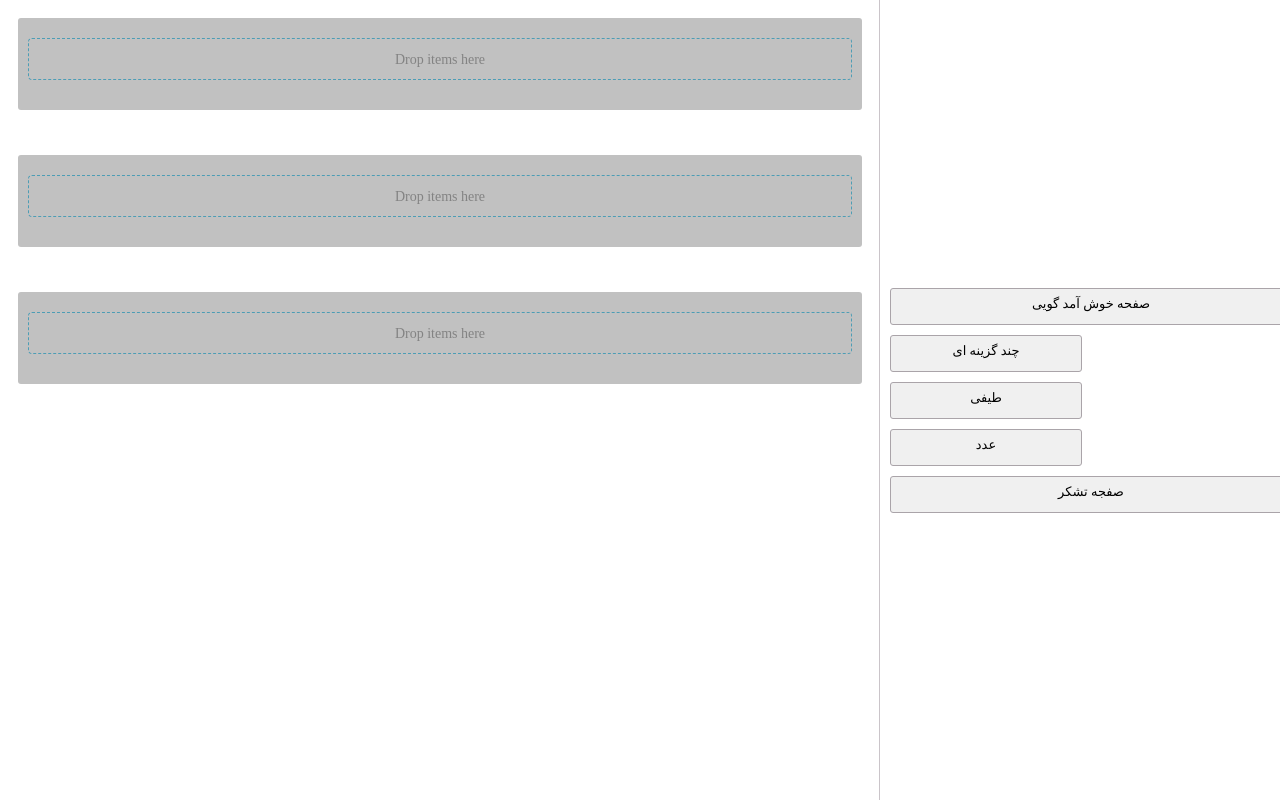
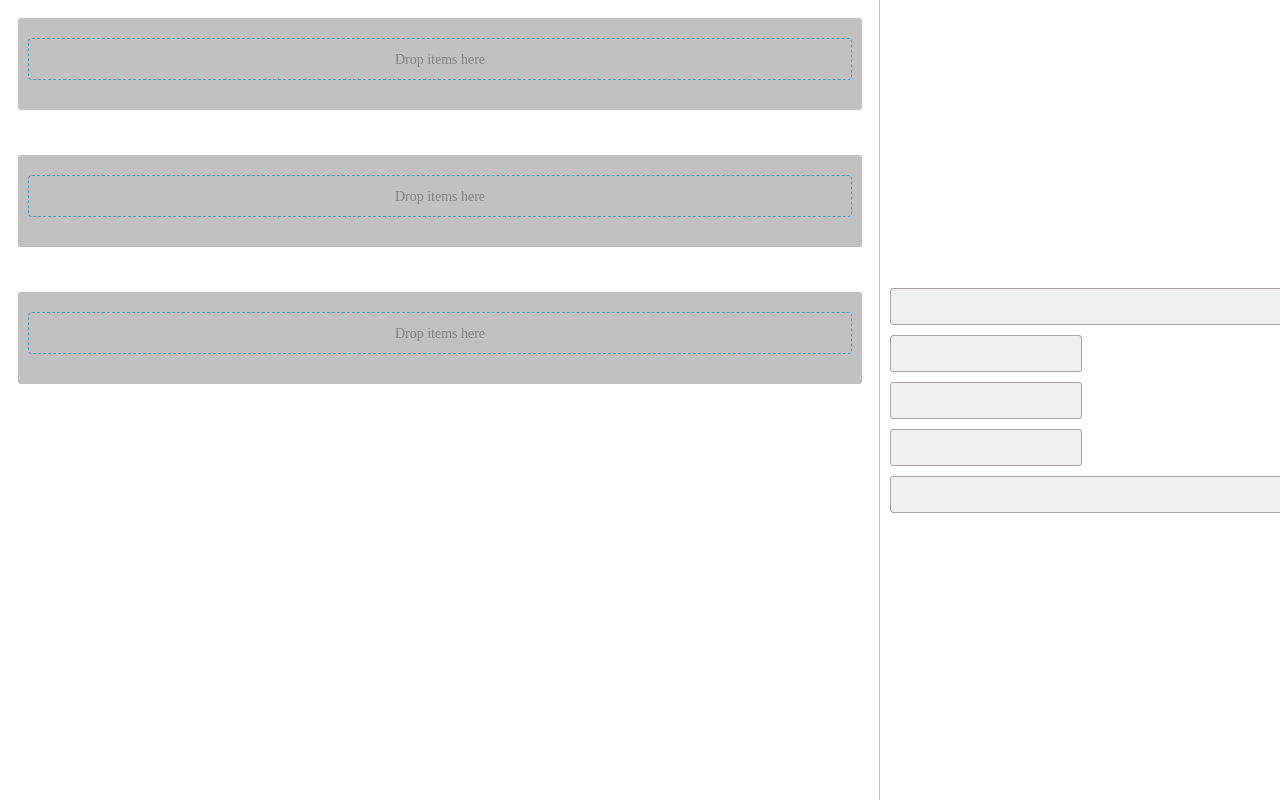
Before and after one commit to baharArabzade/dragAndDrop, a Next.js app: page / in a window 1280 px wide. Built offline with nearby package versions, Linux system fonts and the light colour scheme.

Commit message:
give static Id to sampleQuestions and delete content field to translate them.

```diff
--- a/components/mainRightColumn/SampleQuestionsColumn.tsx
+++ b/components/mainRightColumn/SampleQuestionsColumn.tsx
@@ -7,29 +7,24 @@ import styles from "styles/components/sampleQuestionsColumn.module.scss";
 export const sampleQuestions = [
     {
 
-        id: uuid(),
-        content: 'صفحه خوش آمد گویی',
+        id: 'welcomePage',
         type: 'welcome'
 
     },
     {
-        id: uuid(),
-        content: 'چند گزینه ای',
-        type: 'exam'
+        id:'multipleChoiceQuestion',
+        type: 'question'
     },
     {
-        id: uuid(),
-        content: 'طیفی',
-        type: 'exam'
+        id:'number',
+        type: 'question'
     },
     {
-        id: uuid(),
-        content: 'عدد',
-        type: 'exam'
+        id:'shortAnswer',
+        type: 'question'
     },
     {
-        id: 'appreciation',
-        content: 'صفجه تشکر',
+        id: 'appreciationPage',
         type: 'appreciation'
 
     }
```
